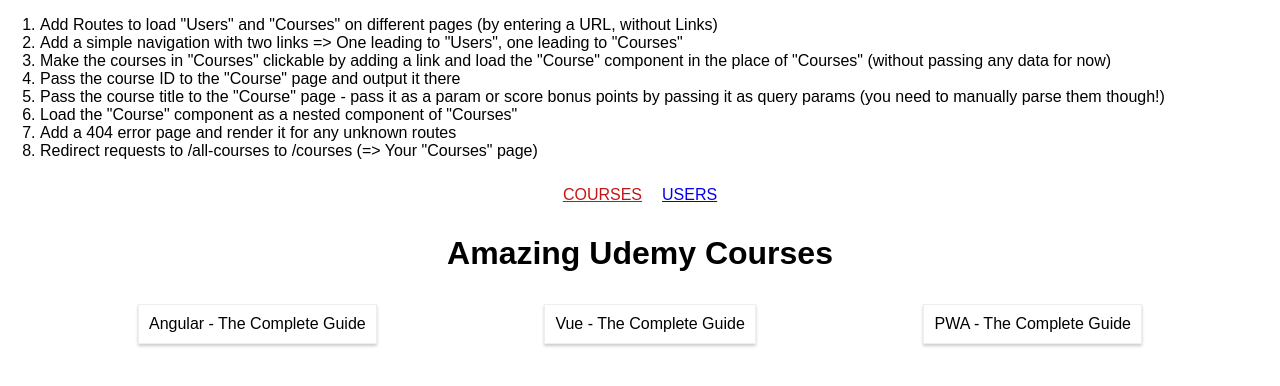
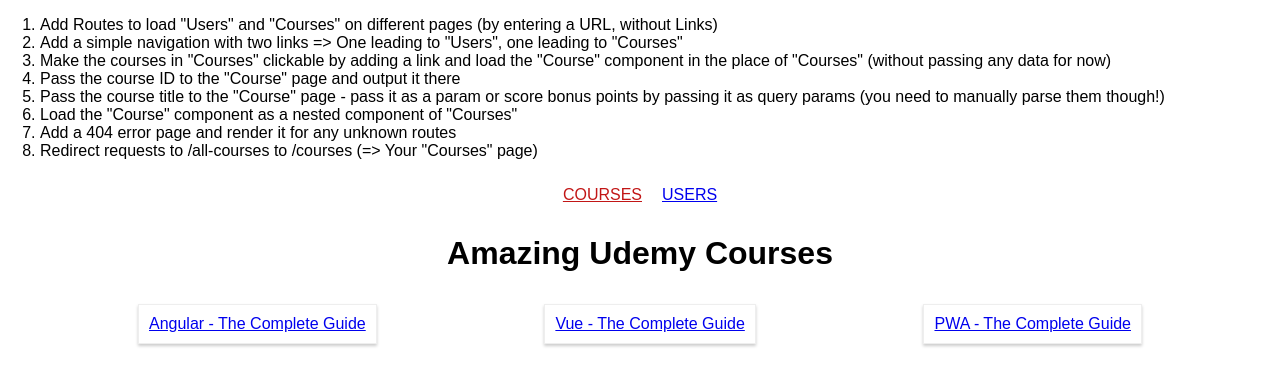
Before and after one commit to Abel-Zambrano/rxt-routing-assignment, a React (Create React App) app: page /courses in a window 1280 px wide. Shown: the top 386 px of the page. Built offline with nearby package versions, Linux system fonts and the light colour scheme.

Commit message:
Added switch

```diff
--- a/src/App.js
+++ b/src/App.js
@@ -1,9 +1,9 @@
 import React, { Component } from 'react';
-import { Route, NavLink } from 'react-router-dom';
+import { Route, NavLink, Switch } from 'react-router-dom';
 
 import Courses from './containers/Courses/Courses';
 import Users from './containers/Users/Users';
-
+import Course from './containers/Course/Course';
 
 class App extends Component {
   render () {
@@ -29,8 +29,11 @@ class App extends Component {
             </li>
           </ul>
         </nav>
-        <Route path='/courses' component={Courses} />
-        <Route path='/users' component={Users} />
+        <Switch>
+          <Route path='/users' component={Users} />
+          <Route path='/courses/course' component={Course} />
+          <Route path='/courses' component={Courses} />
+        </Switch>
       </div>
     );
   }
--- a/src/containers/Courses/Courses.js
+++ b/src/containers/Courses/Courses.js
@@ -1,4 +1,5 @@
 import React, { Component } from 'react';
+import { Link } from 'react-router-dom';
 
 import './Courses.css';
 
@@ -18,7 +19,11 @@ class Courses extends Component {
                 <section className="Courses">
                     {
                         this.state.courses.map( course => {
-                            return <article className="Course" key={course.id}>{course.title}</article>;
+                            return (
+                                <Link key={course.id} to={this.props.match.url + '/course'}>
+                                    <article className="Course">{course.title}</article>
+                                </Link>
+                            );
                         } )
                     }
                 </section>
```
Also changed, not shown: 1 other file (tests, documents, lock files or other folders).
